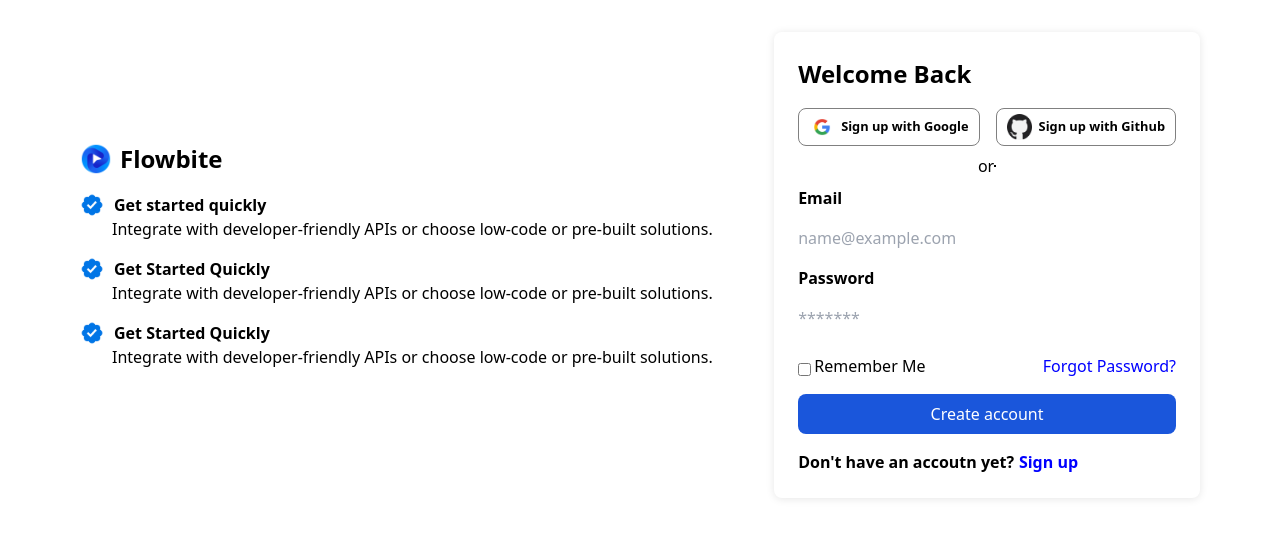
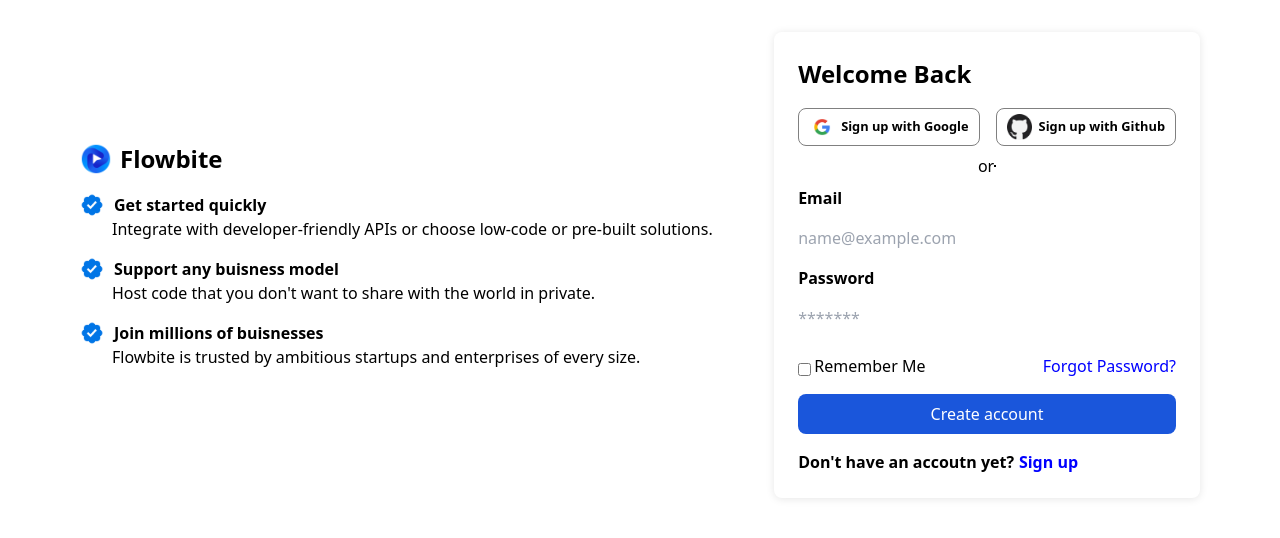
Before and after one commit to Kirttinath/flowbite-react, a Next.js app: page /Components/Formpage in a window 1280 px wide. Shown: the top 538 px of the page. Built offline with nearby package versions, Linux system fonts and the light colour scheme.

Commit message:
terms changed

```diff
--- a/pages/Components/Formpage.tsx
+++ b/pages/Components/Formpage.tsx
@@ -59,11 +59,10 @@
               <Tickicon>
                 <Image src={tickicon} alt="Tickicon" />
               </Tickicon>
-              Get Started Quickly
+              Support any buisness model
             </Heading>
             <SubHeading>
-              Integrate with developer-friendly APIs or choose low-code or
-              pre-built solutions.
+              Host code that you don't want to share with the world in private.
             </SubHeading>
           </TextSection>
           <TextSection>
@@ -72,11 +71,11 @@
               <Tickicon>
                 <Image src={tickicon} alt="Tickicon" />
               </Tickicon>
-              Get Started Quickly
+              Join millions of buisnesses
             </Heading>
             <SubHeading>
-              Integrate with developer-friendly APIs or choose low-code or
-              pre-built solutions.
+              Flowbite is trusted by ambitious startups and enterprises of every
+              size.
             </SubHeading>
           </TextSection>
         </TextArea>
```
